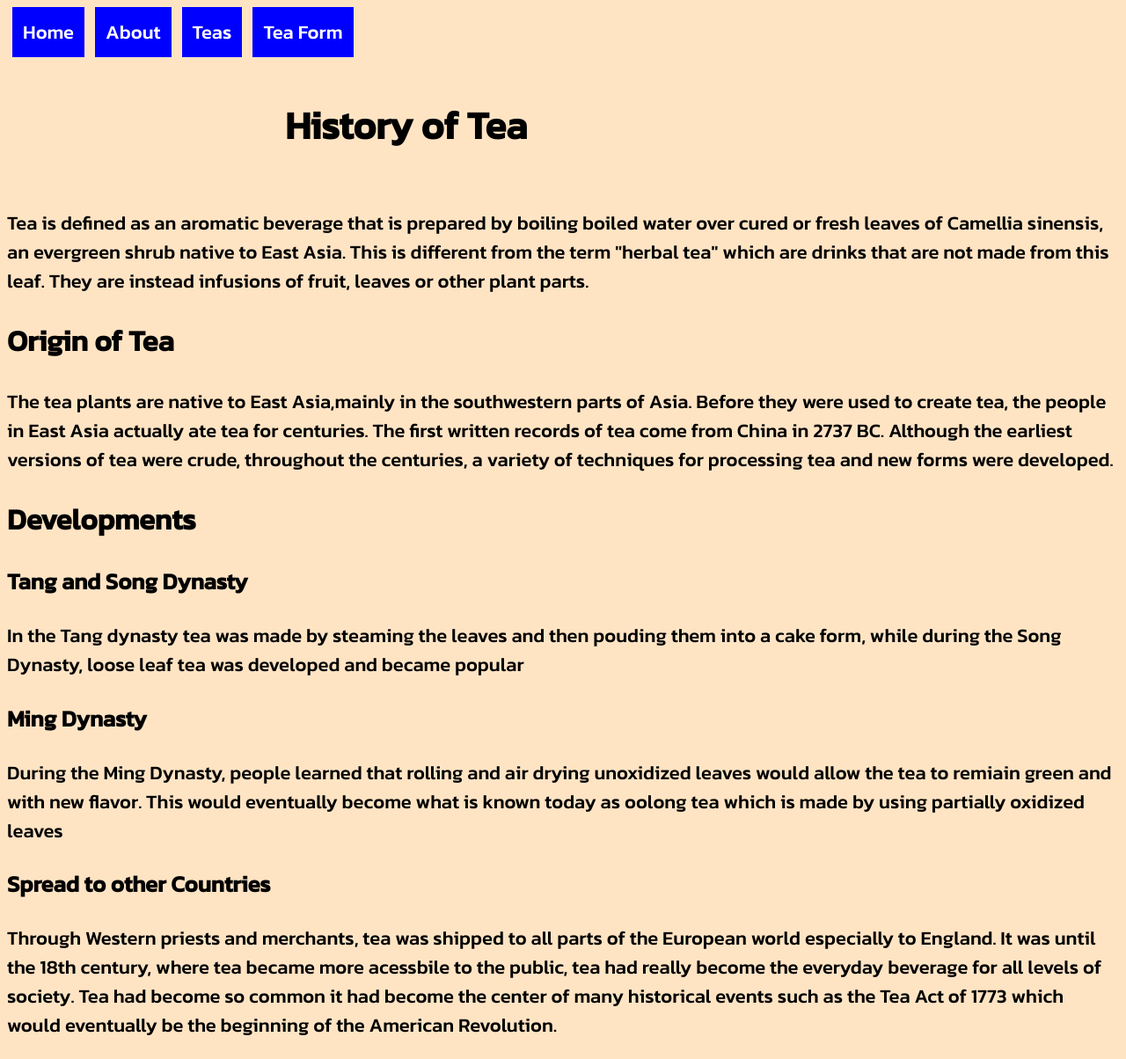
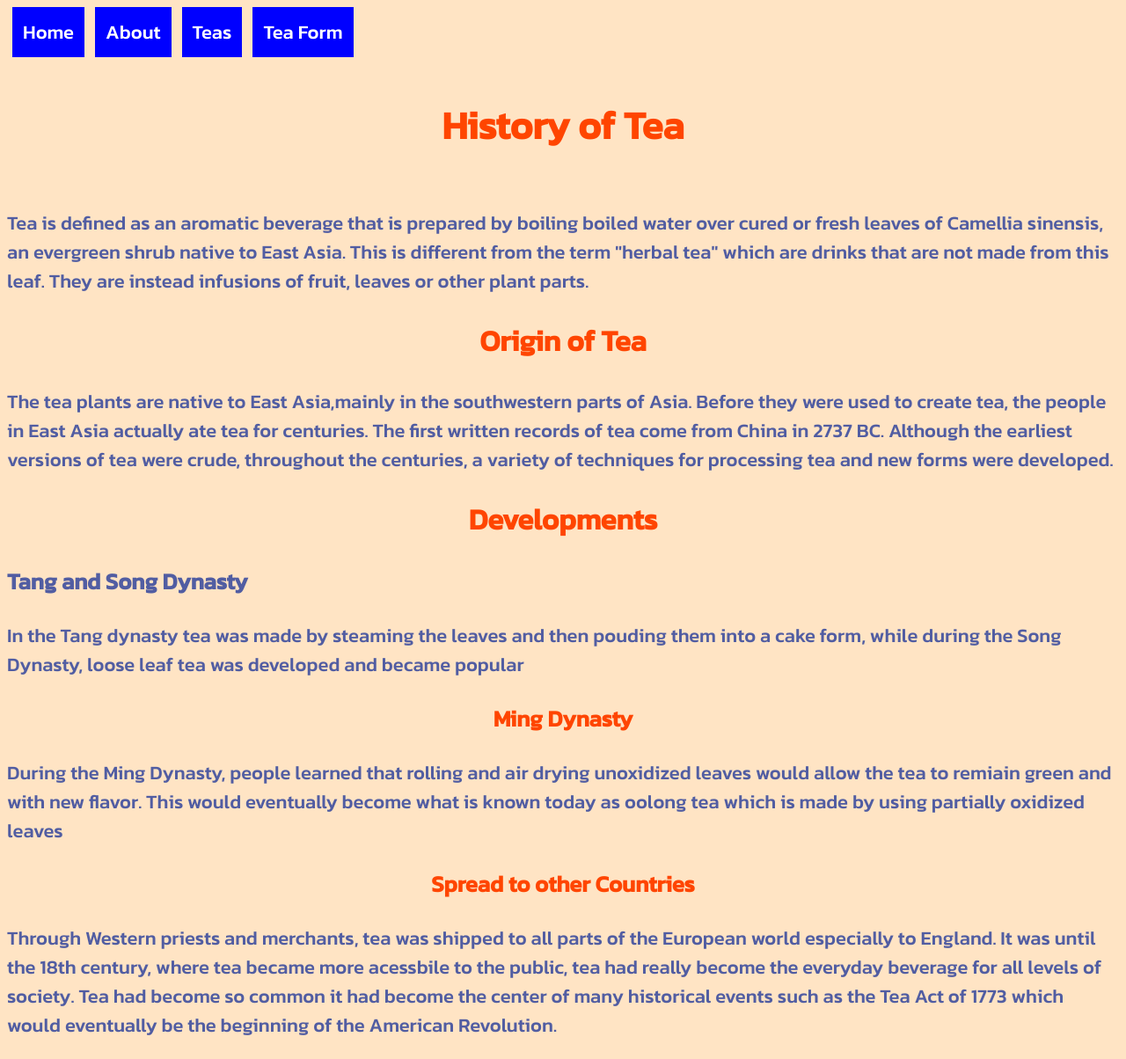
Before and after one commit to luminatedtech/Tea-Time, a React (Create React App) app: page /about in a window 1280 px wide. Shown: the whole page at 88% size. Built offline with nearby package versions, Linux system fonts and the light colour scheme; data requests are answered from the project's data file.

Commit message:
changed the input fields of tea form

```diff
--- a/src/About.js
+++ b/src/About.js
@@ -3,18 +3,18 @@ import React from "react";
 function About () {
     return <div>
         <div id="header">
-        <h1> History of Tea </h1>
+        <h1 className="center" style={{color:'orangered'}}> History of Tea </h1>
         </div>
         <div>
             <p> Tea is defined as an aromatic beverage that is prepared by boiling boiled water over cured or fresh leaves of Camellia sinensis, an evergreen shrub native to East Asia. This is different from the term "herbal tea" which are drinks that are not made from this leaf. They are instead infusions of fruit, leaves or other plant parts.</p>
-            <h2>Origin of Tea</h2>
+            <h2 style={{color:'orangered'}} className="center">Origin of Tea</h2>
             <p>The tea plants are native to East Asia,mainly in the southwestern parts of Asia. Before they were used to create tea, the people in East Asia actually ate tea for centuries. The first written records of tea come from China in 2737 BC. Although the earliest versions of tea were crude, throughout the centuries, a variety of techniques for processing tea and new forms were developed.</p>
-            <h2>Developments</h2>
+            <h2 style={{color:'orangered'}} className="center">Developments</h2>
             <h3> Tang and Song Dynasty</h3>
             <p>In the Tang dynasty tea was made by steaming the leaves and then pouding them into a cake form, while during the Song Dynasty, loose leaf tea was developed and became popular</p>
-            <h3>Ming Dynasty</h3>
+            <h3 style={{color:'orangered'}} className="center">Ming Dynasty</h3>
             <p>During the Ming Dynasty, people learned that rolling and air drying unoxidized leaves would allow the tea to remiain green and with new flavor. This would eventually become what is known today as oolong tea which is made by using partially oxidized leaves</p>
-            <h3> Spread to other Countries</h3>
+            <h3 style={{color:'orangered'}} className="center"> Spread to other Countries</h3>
             <p>Through Western priests and merchants, tea was shipped to all parts of the European world especially to England. It was until the 18th century, where tea became more acessbile to the public, tea had really become the everyday beverage for all levels of society. Tea had become so common it had become the center of many historical events such as the Tea Act of 1773 which would eventually be the beginning of the American Revolution.</p>
         </div>
 
--- a/src/Home.js
+++ b/src/Home.js
@@ -4,7 +4,7 @@ function Home (){
     return(
     <div id ="container">
         <div id="header">
-            <h1 className="center"> Home!</h1>
+            <h1 style={{color:'orangered'}} className="center"> Home!</h1>
         </div>
         <div id="photoDiv">
             <img alt="cupSet" id="photo" src="https://i.ibb.co/8PVYWsf/Pink-Etsy-Shop-Banner-Template-1600x-1.png"></img>
@@ -15,7 +15,7 @@ function Home (){
         <div id="info">
             <p className="center"> This website is dedicated to informing newcomers about the rich history of tea and how it has become a worldwide beloved beverage</p>
         </div>
-        <p className="center"> In addition, we also catalog different kinds of teas as well as having a form where you can submit and share your favorite tea!</p>
+        <p className="center" > In addition, we also catalog different kinds of teas as well as having a form where you can submit and share your favorite tea!</p>
     </div>
 
 )}
--- a/src/TeaForm.js
+++ b/src/TeaForm.js
@@ -28,7 +28,7 @@ function handleSubmit (e){
 return (
     <div className="container">
       <form className="add-tea-form" onSubmit={handleSubmit}>
-        <h2>Add a Tea!</h2>
+        <h2 style={{color:'orangered'}} className="center">Add a Tea!</h2>
         <input
           type="text"
           name= {name}
--- a/src/index.css
+++ b/src/index.css
@@ -9,6 +9,7 @@
   right: 500px;
   height:250px;
   width: 500px;
+
 }
 #irohDiv {
   position:fixed;
@@ -35,12 +36,14 @@
 }
 #container {
   height: 90%;
-  width: 90%
+  width: 90%;
+
 }
 body {
   font-family: 'Kanit', sans-serif;
   background-color: bisque;
   font-size: 22px;
+  color:#515da2
 
 }
 img {
@@ -58,3 +61,11 @@ img {
 .add-tea-form {
   width: 300px;
 }
+
+.input-text {
+  width:200px;
+  padding:20px;
+  margin: 10px 0;
+
+
+}
```
